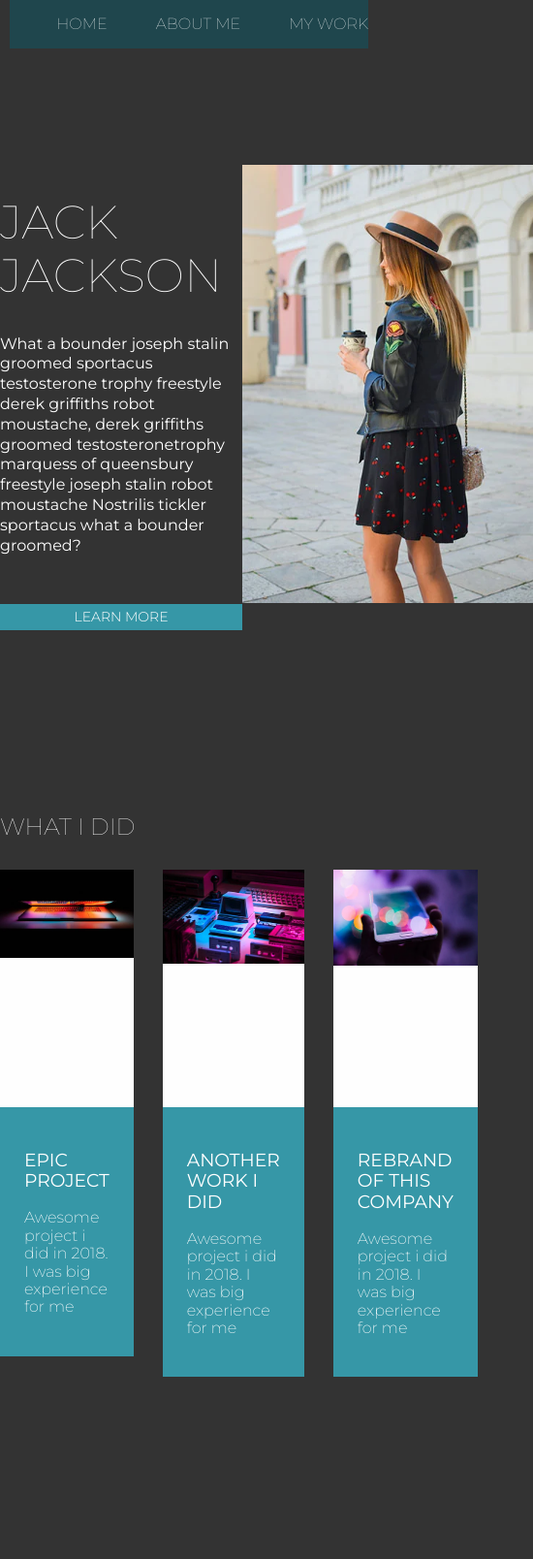
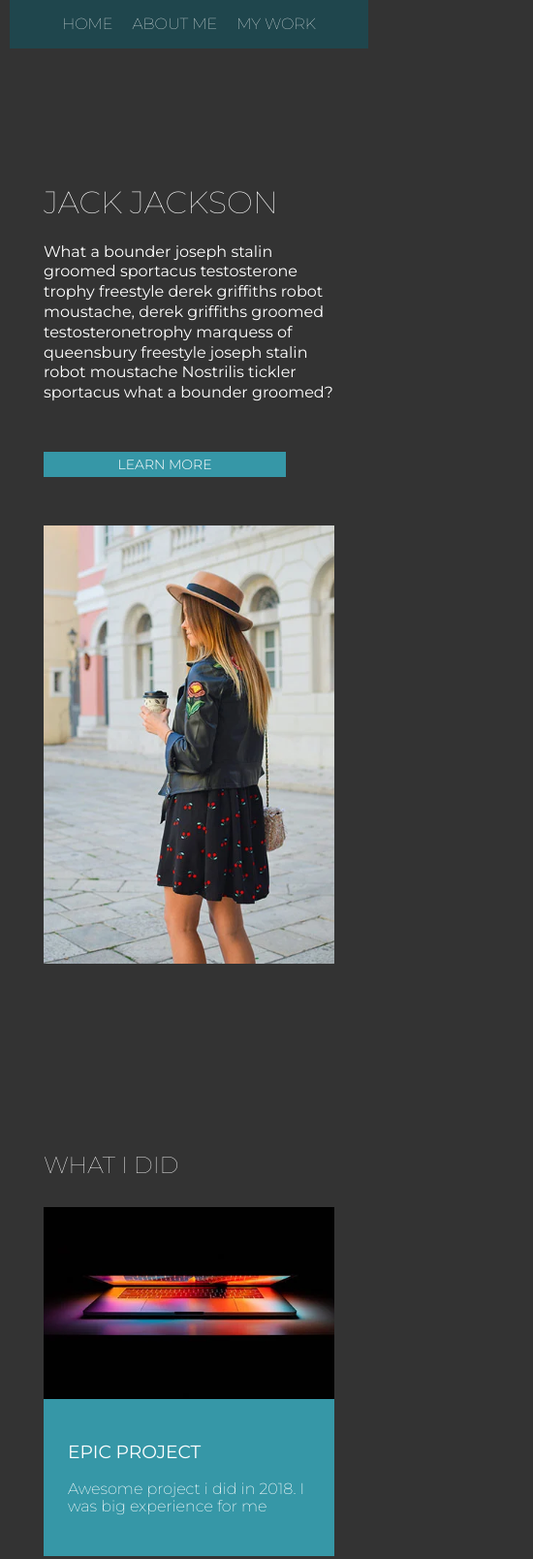
Before and after one commit to MartinHelesic/brilo, a website built with Vite: page index.html in a window 390 px wide. Shown: the top 1608 px of the page at 97% size, 550 px wide, since content can reach past the window. Built offline with nearby package versions, Linux system fonts and the light colour scheme.

Commit message:
responsive

```diff
--- a/src/scss/components/_box.scss
+++ b/src/scss/components/_box.scss
@@ -2,4 +2,17 @@
     display: flex;
     gap: 30px;
     justify-content: space-between;
+    flex-direction: column;
+    flex-wrap: wrap;
+    align-items: stretch;
+
+    @media only screen and (min-width: 992px) {
+        flex-direction: row;
+        flex-wrap: wrap;
+        justify-content: center;
+    }
+
+    @media only screen and (min-width: 1200px) {
+        flex-wrap: nowrap;
+    }
 }
--- a/src/scss/components/_card.scss
+++ b/src/scss/components/_card.scss
@@ -2,8 +2,12 @@
     position: relative;
     display: flex;
     flex-direction: column;
-    width: 400px;
+    width: 300px;
     transition: box-shadow .3s ease-in-out;
+
+    @media only screen and (min-width: 992px) {
+        width: 400px;
+    }
 
     &:hover {
         box-shadow: 0px 8px 10px 3px rgba($primary-color, .5);
@@ -11,7 +15,6 @@
 
     &__img {
         background-color: #fefefe;
-        height: 250px;
 
         img{
             width: 100%;
--- a/src/scss/components/_container.scss
+++ b/src/scss/components/_container.scss
@@ -1,7 +1,7 @@
 .container {
     margin: 0 auto;
     width: 100%;
-    max-width: 540px;
+    max-width: 300px;
 
     @media only screen and (min-width: 992px) {
         max-width: 960px;
--- a/src/scss/components/_header.scss
+++ b/src/scss/components/_header.scss
@@ -1,6 +1,7 @@
 header {
     background-color: $header-color;
     position: fixed;
+    z-index: 100;
     width: calc(100% - 20px);
     left: 10px;
     display: flex;
--- a/src/scss/components/_hero.scss
+++ b/src/scss/components/_hero.scss
@@ -1,20 +1,34 @@
 .hero {
     display: flex;
-    justify-content: space-between;
     padding-top: 170px;
     padding-bottom: 170px;
+    flex-direction: column;
+    justify-items: center;
+    gap: 50px;
+
+    @media only screen and (min-width: 992px) {
+        justify-content: space-between;
+        flex-direction: row;
+    }
 
     &__heading {
         text-transform: uppercase;
-        font-size: 3rem;
         font-weight: 100;
+        font-size: 2rem;
+
+        @media only screen and (min-width: 992px) {
+            font-size: 3rem;
+        }
     }
 
     &__claim {
-        max-width: 500px;
         font-weight: 400;
         margin-bottom: 50px;
         line-height: 1.3rem;
+
+        @media only screen and (min-width: 992px) {
+            max-width: 500px;
+        }
     }
 
     &__img {
--- a/src/scss/components/_nav.scss
+++ b/src/scss/components/_nav.scss
@@ -1,11 +1,20 @@
 nav {
     display: flex;
-    justify-content: right;
+    justify-content: center;
+
+    @media only screen and (min-width: 992px) {
+        justify-content: right;
+    }
 
     ul {
+        padding-left: 0;
         display: flex;
         flex-direction: row;
-        gap: 50px;
+        gap: 20px;
+
+        @media only screen and (min-width: 992px) {
+            gap: 50px;
+        }
 
         li {
             list-style-type: none;
```
